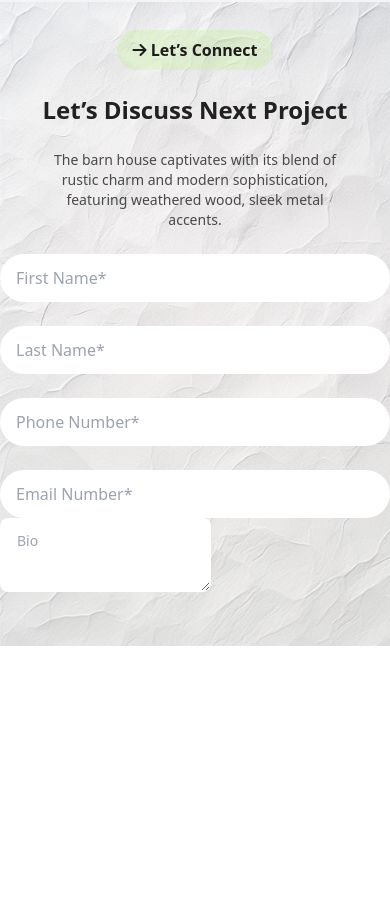
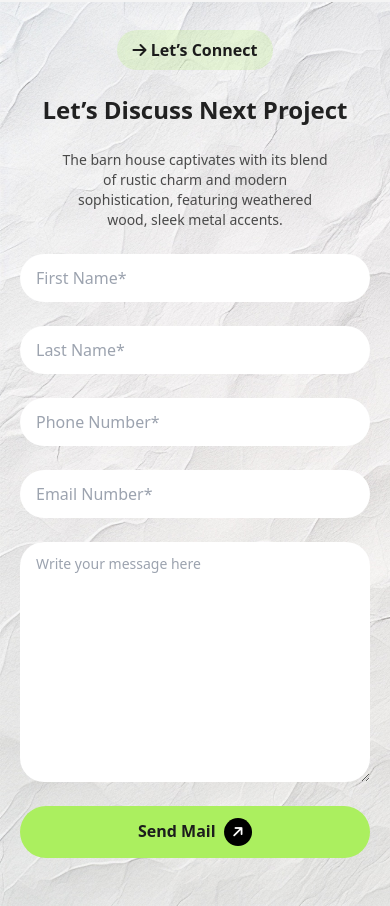
Before and after one commit to Mostafiz002/assignment-three, a plain HTML site: page index.html in a window 390 px wide. Shown: the part 5067-5973 px from the top of the page. Before the commit the page ends 5713 px from the top, so only its background shows below. Drawn offline with nearby package versions, Linux system fonts and the light colour scheme.

Commit message:
added responsive contact container

```diff
--- a/index.html
+++ b/index.html
@@ -257,7 +257,7 @@
         </div>
       </section>
       <!-- contact section  -->
-      <section class="pt-7 lg:pt-24 pb-12 lg:pb-24 bg-cover bg-no-repeat" style="background-image: url(assets/bg.jpg);">
+      <section class="px-5 lg:px-14 pt-7 lg:pt-24 pb-12 lg:pb-24 bg-cover bg-no-repeat" style="background-image: url(assets/bg.jpg);">
         <!-- content  -->
         <div class="text-center space-y-6 mb-6 lg:mb-8">
           <button
@@ -269,20 +269,20 @@
           </p>
         </div>
         <!-- form 1   -->
-        <div class="flex flex-col lg:flex-row gap-6 justify-center mx-auto">
-          <input type="text" placeholder="First Name*" class="input input-bordered w-full max-w-md border-0 rounded-full" />
-          <input type="text" placeholder="Last Name*" class="input input-bordered w-full max-w-md border-0 rounded-full" />
+        <div class="flex flex-col lg:flex-row gap-6 justify-center max-w-5xl mx-auto">
+          <input type="text" placeholder="First Name*" class="input input-bordered w-full border-0 rounded-full" />
+          <input type="text" placeholder="Last Name*" class="input input-bordered w-full border-0 rounded-full" />
         </div>
         <!-- form 2   -->
-        <div class="flex flex-col lg:flex-row gap-6 justify-center mx-auto mt-6">
-          <input type="number" placeholder="Phone Number*" class="input input-bordered w-full max-w-md border-0 rounded-full" />
-          <input type="text" placeholder="Email Number*" class="input input-bordered w-full max-w-md border-0 rounded-full" />
+        <div class="flex flex-col lg:flex-row gap-6 justify-center max-w-5xl mx-auto mt-6">
+          <input type="number" placeholder="Phone Number*" class="input input-bordered w-full border-0 rounded-full" />
+          <input type="text" placeholder="Email Number*" class="input input-bordered w-full border-0 rounded-full" />
         </div>
         <!-- textarea   -->
-        <div>
-          <textarea class="textarea " placeholder="Bio"></textarea>
-          <button class="bg-nav-btn px-5 py-3 font-bold rounded-full text-custom-black font-bold hidden   lg:block md:block"
-            >Book Consult <i class="fa-solid fa-arrow-right text-sm ml-1 font-semibold px-2 py-1 bg-black text-white rounded-full -rotate-45"></i>
+        <div class="flex flex-col gap-6 justify-center max-w-5xl mx-auto mt-6">
+          <textarea class="textarea input-bordered w-full h-[240px] border-0 rounded-3xl" placeholder="Write your message here"></textarea>
+          <button class="bg-nav-btn px-5 py-3 font-bold rounded-full text-custom-black font-bold"
+            >Send Mail <i class="fa-solid fa-arrow-right text-sm ml-1 font-semibold px-2 py-1 bg-black text-white rounded-full -rotate-45"></i>
             </button>
         </div>
       </section>
```
